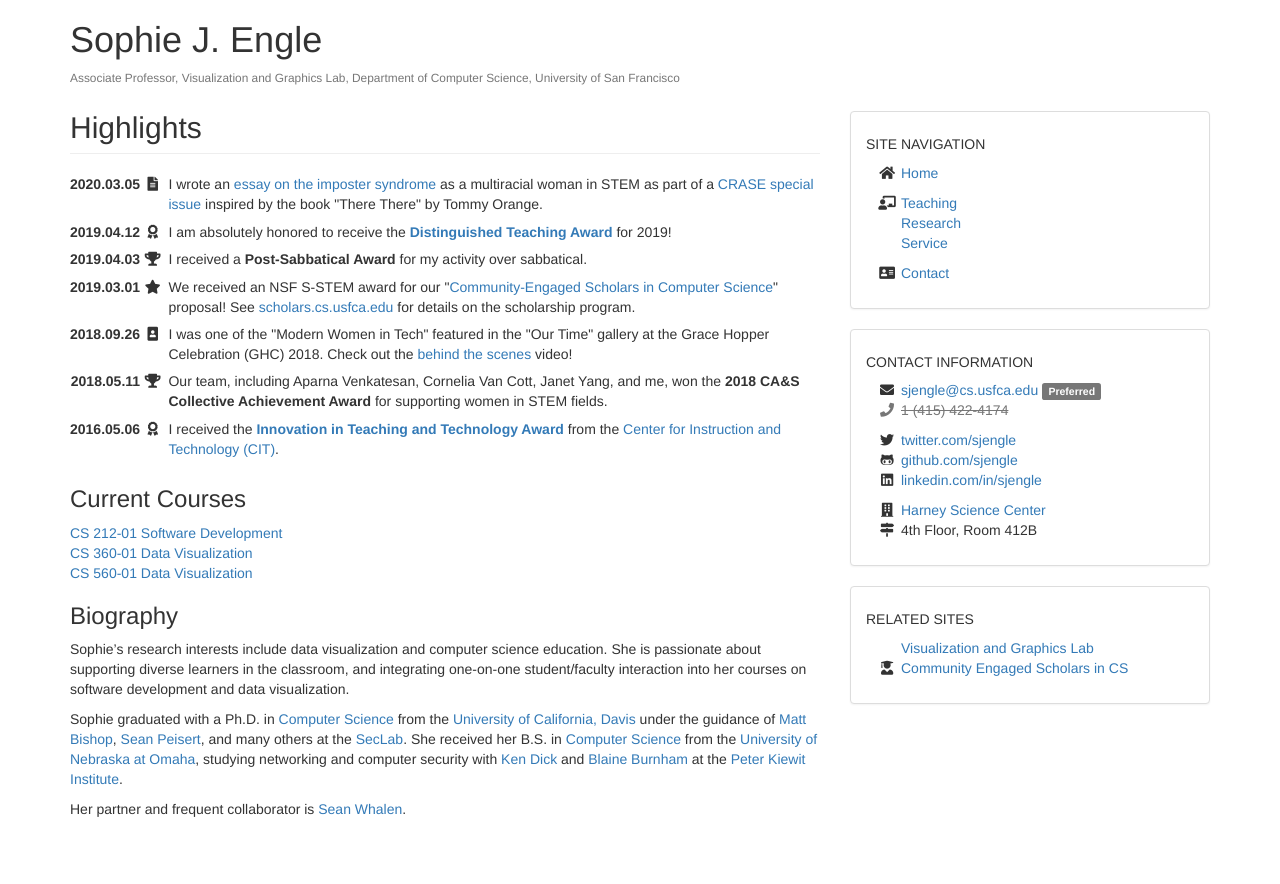
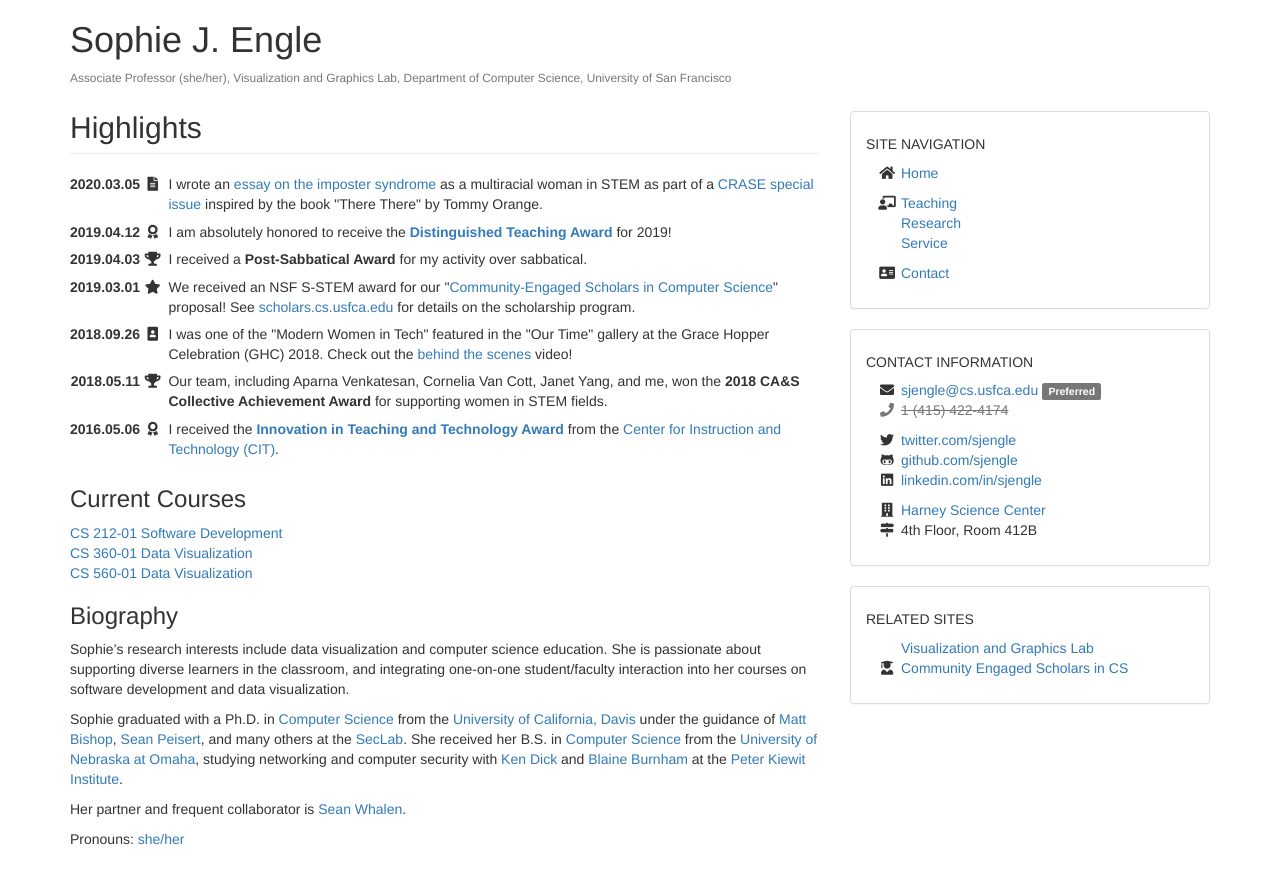
Before and after one commit to sjengle/sjengle.github.io, a Jekyll site: the page built from index.html, in a window 1280 px wide. Shown: the top 884 px of the page. Built offline with Jekyll 4.4.1, drawn with Linux system fonts in a browser that asks for light colours.

Commit message:
Adding pronouns to website too.

```diff
--- a/_layouts/default.html
+++ b/_layouts/default.html
@@ -60,7 +60,7 @@
       <div class="col-xs-12">
         <h1>Sophie J. Engle</h1>
         <p class="small text-muted">
-          <a href="https://www.usfca.edu/faculty/sophie-engle">Associate Professor</a>, <a href="http://vgl.cs.usfca.edu/">Visualization and Graphics Lab</a>, <a href="http://www.cs.usfca.edu/">Department of Computer Science</a>, <a href="http://www.usfca.edu/">University of San Francisco</a>
+          <a href="https://www.usfca.edu/faculty/sophie-engle">Associate Professor</a> (<a href="https://pronouny.xyz/pronouns/5db500b6a97a650015170352">she/her</a>), <a href="http://vgl.cs.usfca.edu/">Visualization and Graphics Lab</a>, <a href="http://www.cs.usfca.edu/">Department of Computer Science</a>, <a href="http://www.usfca.edu/">University of San Francisco</a>
           <!--<br/>
           <a href="https://crd.lbl.gov/departments/data-science-and-technology/idf/affiliates/sophie-engle/">Visiting Faculty</a>, <a href="http://crd.lbl.gov/">Computational Research Division</a>, <a href="http://www.lbl.gov/">Lawrence Berkeley National Laboratory</a>-->
         </p>
--- a/index.html
+++ b/index.html
@@ -88,3 +88,5 @@ endfor %}
 </p>
 
 <p>Her partner and frequent collaborator is <a href="http://node99.org/">Sean Whalen</a>.</p>
+
+<p>Pronouns: <a href="https://pronouny.xyz/pronouns/5db500b6a97a650015170352">she/her</a></p>
```
